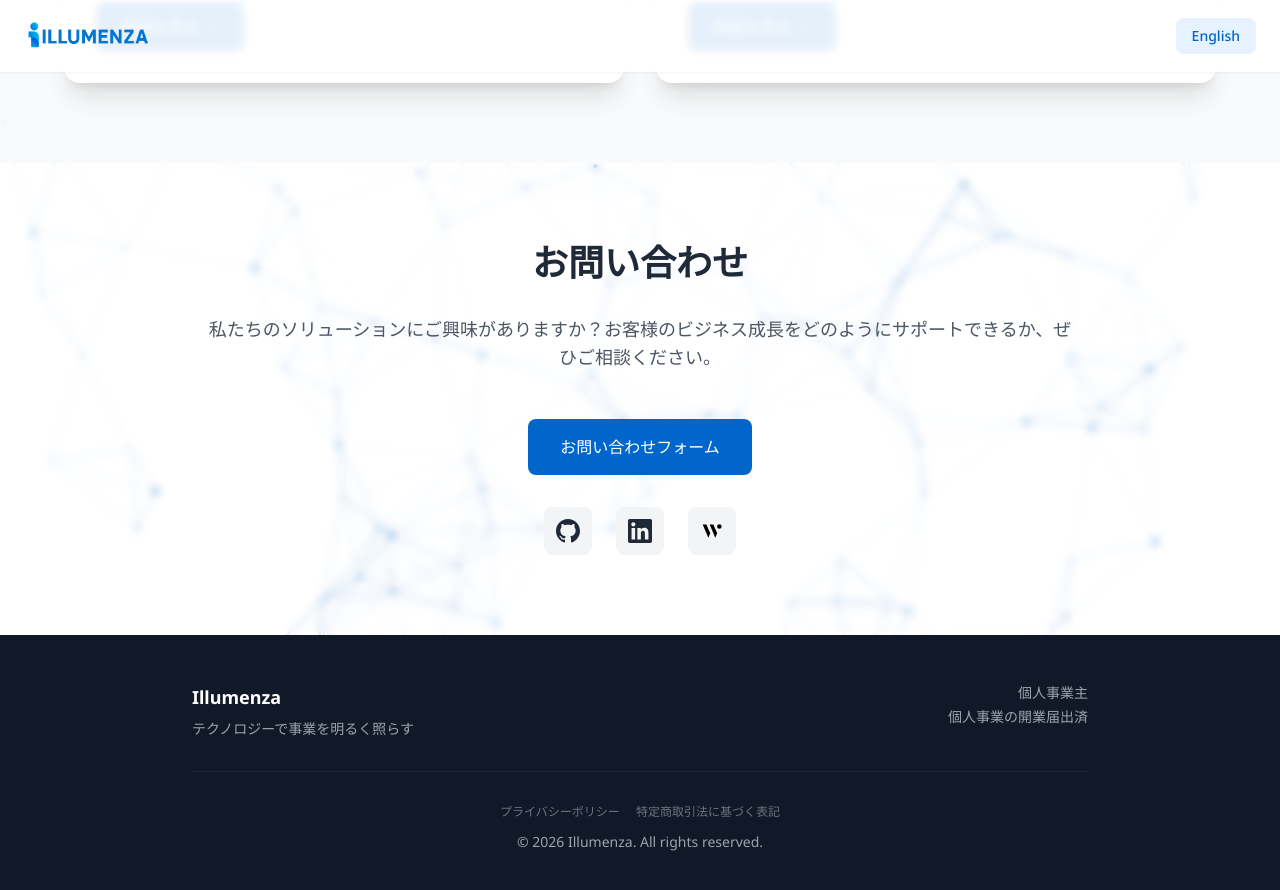
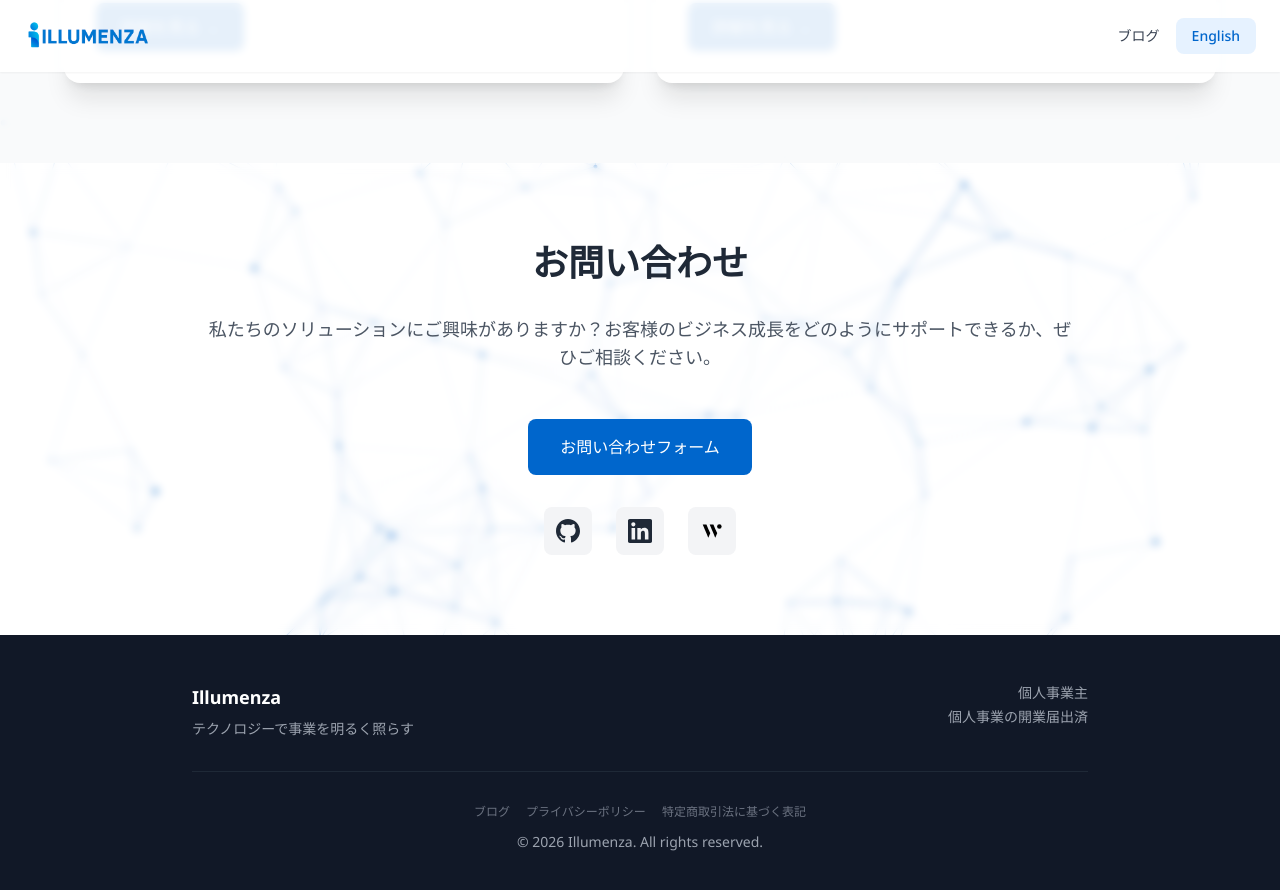
Before and after one commit to TheKinng96/illumenza-homepage, a Jekyll site: the page index.html, which Jekyll copies as it is, in a window 1280 px wide and 900 px high, scrolled down 2441 px. Shown: the top 890 px of the window. Built offline with Jekyll 4.4.1, drawn with Linux system fonts in a browser that asks for light colours; nearby versions of some CDN libraries.

Commit message:
feat: link blog from homepage nav and footer

```diff
--- a/index.html
+++ b/index.html
@@ -180,10 +180,16 @@
     <nav class="fixed top-0 w-full bg-white/90 backdrop-blur-sm shadow-sm z-50">
         <div class="container mx-auto px-4 sm:px-6 py-3 sm:py-4 flex justify-between items-center">
             <img src="images/logo-full.png" alt="Illumenza" class="h-8 sm:h-10">
+            <div class="flex items-center gap-3 sm:gap-4">
+            <a href="/blog/" class="text-xs sm:text-sm font-medium text-gray-700 hover:text-brand-blue transition-colors">
+                <span class="lang-en">Blog</span>
+                <span class="lang-jp">ブログ</span>
+            </a>
             <button id="lang-toggle" class="px-3 sm:px-4 py-1.5 sm:py-2 text-xs sm:text-sm font-medium bg-brand-light text-brand-blue rounded-lg hover:bg-brand-blue hover:text-white transition-colors">
                 <span class="lang-en">日本語</span>
                 <span class="lang-jp">English</span>
             </button>
+            </div>
         </div>
     </nav>
 
@@ -407,6 +413,10 @@
             </div>
             <div class="border-t border-gray-800 pt-6 sm:pt-8 text-center">
                 <div class="flex flex-wrap justify-center gap-x-4 gap-y-1 mb-3 text-xs text-gray-500">
+                    <a href="/blog/" class="hover:text-white transition-colors">
+                        <span class="lang-jp">ブログ</span>
+                        <span class="lang-en">Blog</span>
+                    </a>
                     <a href="/privacy/" class="hover:text-white transition-colors">
                         <span class="lang-jp">プライバシーポリシー</span>
                         <span class="lang-en">Privacy Policy</span>
```
Also changed, not shown: 1 other file.
